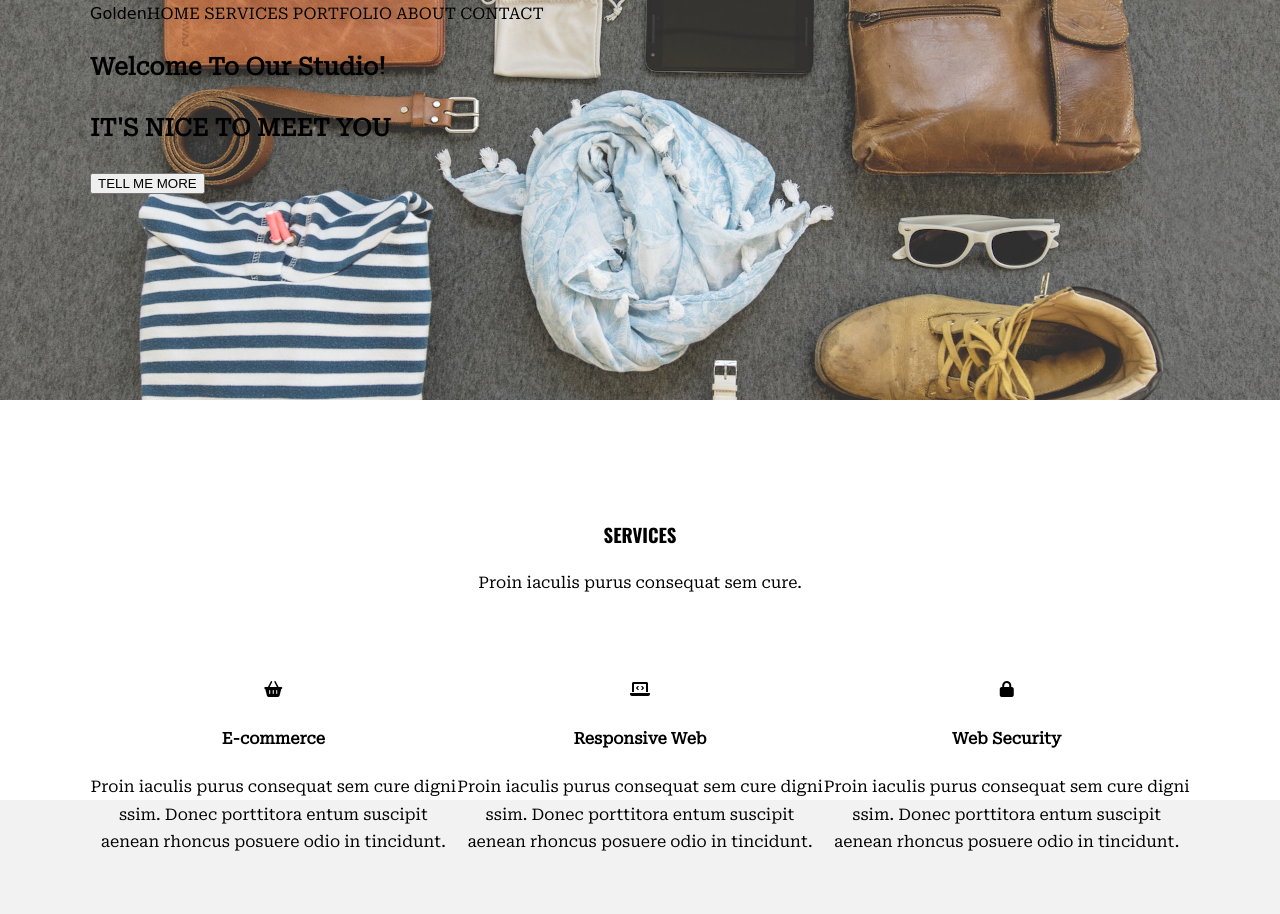
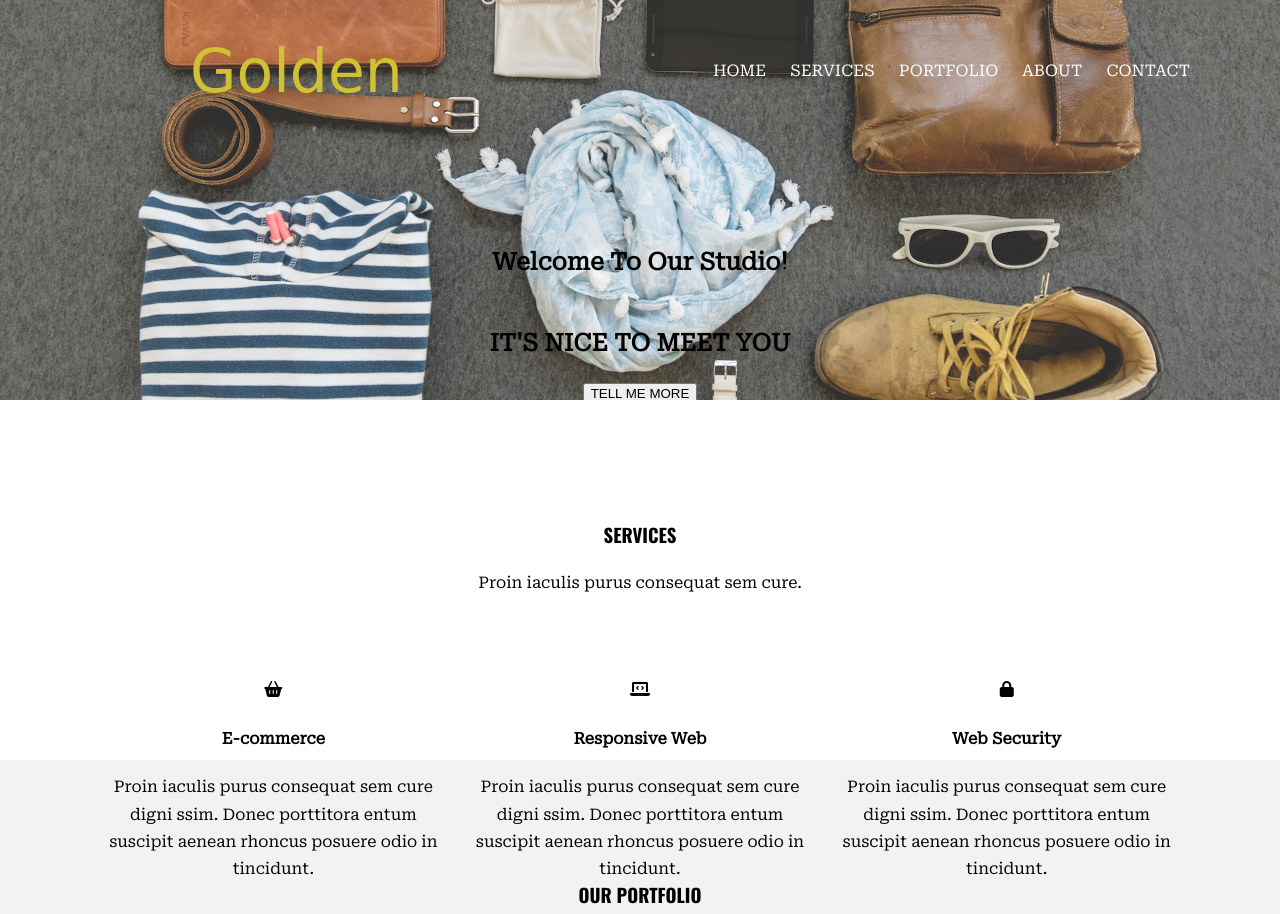
Before and after one commit to litewskidev/landing-page, a website: page index.html in a window 1280 px wide. Shown: the top 914 px of the page. Drawn offline with nearby package versions, Linux system fonts and the light colour scheme; a web font is replaced by a local one.

Commit message:
style fix

```diff
--- a/sass/style.scss
+++ b/sass/style.scss
@@ -35,11 +35,7 @@ p {
     font-family: $font-header;
 }
 
-/* Welcome */
-
-.main {
-    height: 100vh;
-}
+/* Navigation */
 
 .welcome-page {
     height: 50vh;
@@ -53,13 +49,38 @@ p {
 
 .navigation {
     display: flex;
+    justify-content: space-between;
+    align-items: center;
+    margin-top: 20px;
 }
 
 .nav-title {
     font-family: $font-logo;
+    margin-left: 100px;
+    color: rgb(209, 193, 50);
+    font-size: 60px;
+}
+
+.nav-list a {
+    color: white;
+    margin-left: 20px;
+}
+
+/* Splash*/
+
+.splash {
+    display: flex;
+    flex-direction: column;
+    justify-content: center;
+    align-items: center;
+    margin-top: 100px;
 }
 
 /* Services */
+
+.services-page {
+    height: 45vh;
+}
 
 .services-icons {
     display: flex;
@@ -67,18 +88,20 @@ p {
 
 .icons-item {
     text-align: center;
+    margin: 0 8px;
 }
 
 /* Portfolio */
 
 .portfolio {
-    height: 100vh;
+    height: 95vh;
     background-color: rgb(243, 242, 242);
 }
 
 .portfolio-grid {
     display: flex;
     flex-wrap: wrap;
+    justify-content: center;
 }
 
 .portfolio-image img {
@@ -94,8 +117,21 @@ p {
 
 /* Footer */
 
+.footer {
+    padding: 40px 0;
+}
+
+.copyright {
+    margin-left: 80px;
+}
+
+.social {
+    margin-left: 70px;
+}
+
 .footer .container {
     display: flex;
+    align-items: center;
 }
 
 .social ul {
```
Also changed, not shown: css/style.css, 1 other file.
